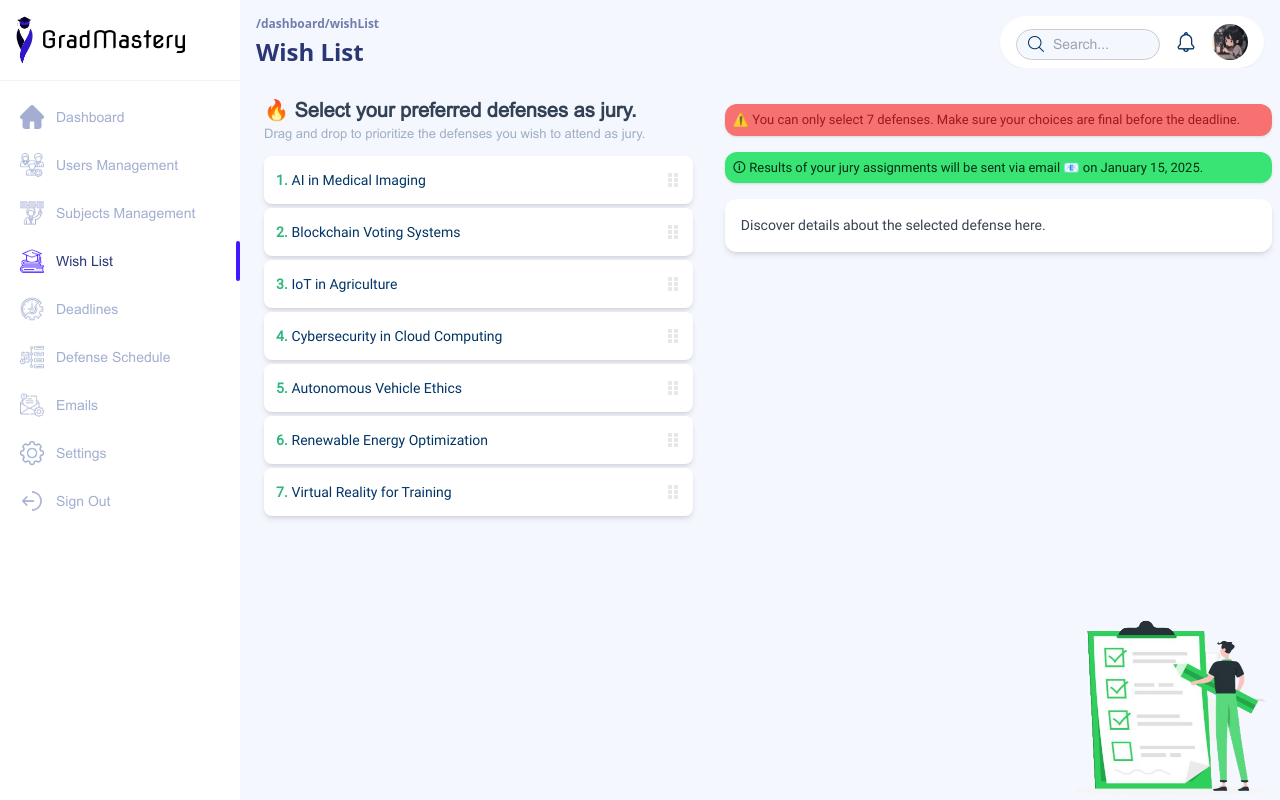
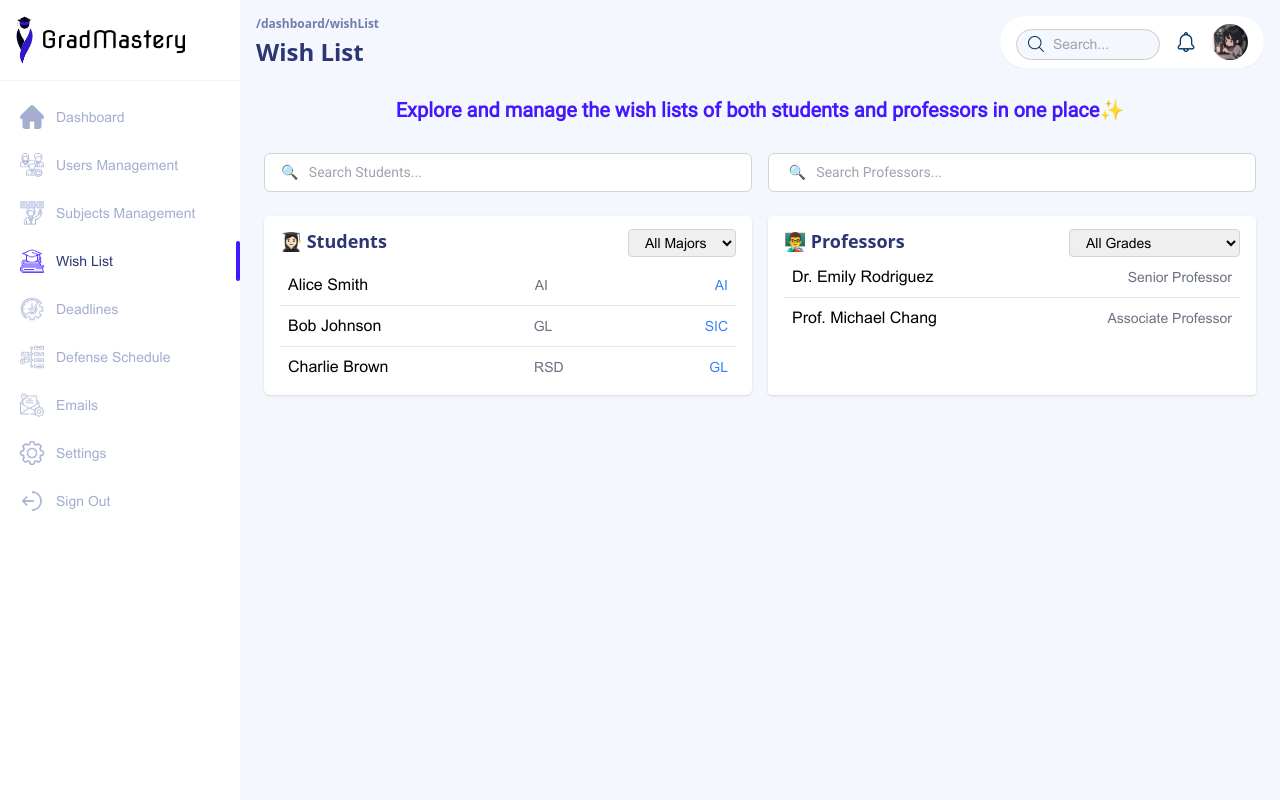
Before and after one commit to MarwaBchm/pfe-front, a React (Vite) app in the folder pfe-frontend/: page /dashboard/wishList in a window 1280 px wide. Built offline with nearby package versions, Linux system fonts and the light colour scheme.

Commit message:
up3
 Admin Wish List .... still need somestuffs in the ui

```diff
--- /dev/null
+++ b/pfe-frontend/src/components/ui/AdminWishList.jsx
@@ -0,0 +1,199 @@
+import React, { useState, useMemo } from "react";
+
+const mockStudents = [
+  {
+    id: 1,
+    name: "Alice Smith",
+    major: "AI",
+    topChoice: "AI",
+  },
+  {
+    id: 2,
+    name: "Bob Johnson",
+    major: "GL",
+    topChoice: "SIC",
+  },
+  {
+    id: 3,
+    name: "Charlie Brown",
+    major: "RSD",
+    topChoice: "GL",
+  },
+];
+
+const mockProfessors = [
+  {
+    id: 1,
+    name: "Dr. Emily Rodriguez",
+    grade: "Senior Professor",
+  },
+  {
+    id: 2,
+    name: "Prof. Michael Chang",
+    grade: "Associate Professor",
+  },
+];
+
+function AdminWishList() {
+  const [selectedStudent, setSelectedStudent] = useState(null);
+  const [selectedProfessor, setSelectedProfessor] = useState(null);
+  const [studentSearch, setStudentSearch] = useState("");
+  const [professorSearch, setProfessorSearch] = useState("");
+  const [majorFilter, setMajorFilter] = useState("All");
+  const [gradeFilter, setGradeFilter] = useState("All");
+
+  const filteredStudents = useMemo(() => {
+    return mockStudents.filter((student) => {
+      const matchesSearch = student.name
+        .toLowerCase()
+        .includes(studentSearch.toLowerCase());
+      const matchesMajor =
+        majorFilter === "All" || student.major === majorFilter;
+      return matchesSearch && matchesMajor;
+    });
+  }, [studentSearch, majorFilter]);
+
+  const filteredProfessors = useMemo(() => {
+    return mockProfessors.filter((professor) => {
+      const matchesSearch = professor.name
+        .toLowerCase()
+        .includes(professorSearch.toLowerCase());
+      const matchesGrade =
+        gradeFilter === "All" || professor.grade === gradeFilter;
+      return matchesSearch && matchesGrade;
+    });
+  }, [professorSearch, gradeFilter]);
+
+  return (
+    <div className="container mx-auto p-4">
+      <h1 className="text-center text-xl font-semibold mb-6 text-blue-4 font-Roboto">
+        Explore and manage the wish lists of both students and professors in one
+        place✨
+      </h1>
+
+      <div className="flex gap-4 mb-6">
+        <input
+          type="text"
+          placeholder="🔍   Search Students..."
+          value={studentSearch}
+          onChange={(e) => setStudentSearch(e.target.value)}
+          className="border border-gray-300 rounded-md px-4 py-2 w-full focus:outline-none focus:border-blue-4 text-blue-2 font-Roboto"
+        />
+
+        <input
+          type="text"
+          placeholder=" 🔍   Search Professors..."
+          value={professorSearch}
+          onChange={(e) => setProfessorSearch(e.target.value)}
+          className="border border-gray-300 rounded-md px-4 py-2 w-full focus:outline-none focus:border-blue-4 text-blue-2 font-Roboto"
+        />
+      </div>
+
+      <div className="grid grid-cols-2 gap-4">
+        <div className="bg-white shadow rounded-md py-2 px-4">
+          <div className="flex flex-row w-full justify-between items-center mb-2">
+            <h2 className="text-lg font-semibold font-sans text-blue-2">
+              {" "}
+              👩🏻‍🎓 Students
+            </h2>
+            <select
+              value={majorFilter}
+              onChange={(e) => setMajorFilter(e.target.value)}
+              className="border border-gray-300 rounded px-3 py-1 w-fit  focus:outline-none focus:ring-1 focus:ring-blue-800"
+            >
+              <option value="All">All Majors</option>
+              <option value="AI">AI</option>
+              <option value="GL">GL</option>
+              <option value="SIC">SIC</option>
+              <option value="RSD">RSD</option>
+            </select>
+          </div>
+          {filteredStudents.map((student) => (
+            <div
+              key={student.id}
+              className="flex justify-between items-center p-2 border-b last:border-none cursor-pointer hover:bg-gray-100"
+              onClick={() => setSelectedStudent(student)}
+            >
+              <span>{student.name}</span>
+              <span className="text-sm text-gray-500">{student.major}</span>
+              <span className="text-sm text-blue-500">{student.topChoice}</span>
+            </div>
+          ))}
+        </div>
+
+        <div className="bg-white shadow rounded py-2 px-4">
+          <div className=" flex flex-row  justify-between items-center w-full ">
+            <h2 className="text-lg font-semibold font-sans text-blue-2 ">
+              {" "}
+              👨‍🏫 Professors
+            </h2>
+            <select
+              value={gradeFilter}
+              onChange={(e) => setGradeFilter(e.target.value)}
+              className="border border-gray-300 rounded px-3 py-1 w-fit focus:outline-none focus:ring-1 focus:ring-blue-800 "
+            >
+              <option value="All">All Grades</option>
+              <option value="Senior Professor">Senior Professor</option>
+              <option value="Associate Professor">Associate Professor</option>
+            </select>
+          </div>
+          {filteredProfessors.map((professor) => (
+            <div
+              key={professor.id}
+              className="flex justify-between items-center p-2 border-b last:border-none cursor-pointer hover:bg-gray-100"
+              onClick={() => setSelectedProfessor(professor)}
+            >
+              <span>{professor.name}</span>
+              <span className="text-sm text-gray-500">{professor.grade}</span>
+            </div>
+          ))}
+        </div>
+      </div>
+
+      {selectedStudent && (
+        <div className="fixed inset-0 bg-black bg-opacity-50 flex justify-center items-center">
+          <div className="bg-white rounded p-6 w-1/2">
+            <h3 className="text-xl font-bold mb-4">Student Details</h3>
+            <p>
+              <strong>Name:</strong> {selectedStudent.name}
+            </p>
+            <p>
+              <strong>Major:</strong> {selectedStudent.major}
+            </p>
+            <p>
+              <strong>Top Choice:</strong> {selectedStudent.topChoice}
+            </p>
+            <button
+              onClick={() => setSelectedStudent(null)}
+              className="mt-4 px-4 py-2 bg-red-500 text-white rounded"
+            >
+              Close
+            </button>
+          </div>
+        </div>
+      )}
+
+      {selectedProfessor && (
+        <div className="fixed inset-0 bg-black bg-opacity-50 flex justify-center items-center">
+          <div className="bg-white rounded p-6 w-1/2">
+            <h3 className="text-xl font-bold mb-4">Professor Details</h3>
+            <p>
+              <strong>Name:</strong> {selectedProfessor.name}
+            </p>
+            <p>
+              <strong>Grade:</strong> {selectedProfessor.grade}
+            </p>
+            <button
+              onClick={() => setSelectedProfessor(null)}
+              className="mt-4 px-4 py-2 bg-red-500 text-white rounded"
+            >
+              Close
+            </button>
+          </div>
+        </div>
+      )}
+    </div>
+  );
+}
+
+export default AdminWishList;
--- a/pfe-frontend/src/components/wishList.jsx
+++ b/pfe-frontend/src/components/wishList.jsx
@@ -1,14 +1,20 @@
 import React from "react";
 import ProfessorWishList from "./ui/ProfessorWishList";
 import StudentWishList from "./ui/StudentWishList";
-
+import AdminWishList from "./ui/AdminWishList";
 const WishList = () => {
-  // Define the role (Change 'professor' to 'student' to test)
-  const role = "professor"; // Change to 'student' to display StudentWishList
+  // Define the role (Change 'professor' to 'student' or 'admin' to test)
+  const role = "admin"; // Change to 'student' to display StudentWishList
 
   return (
     <div className=" flex justify-start items-start  w-full mx-2 my-3 rounded-md">
-      {role === "professor" ? <ProfessorWishList /> : <StudentWishList />}
+      {role === "professor" ? (
+        <ProfessorWishList />
+      ) : role === "student" ? (
+        <StudentWishList />
+      ) : (
+        <AdminWishList />
+      )}
     </div>
   );
 };
```
